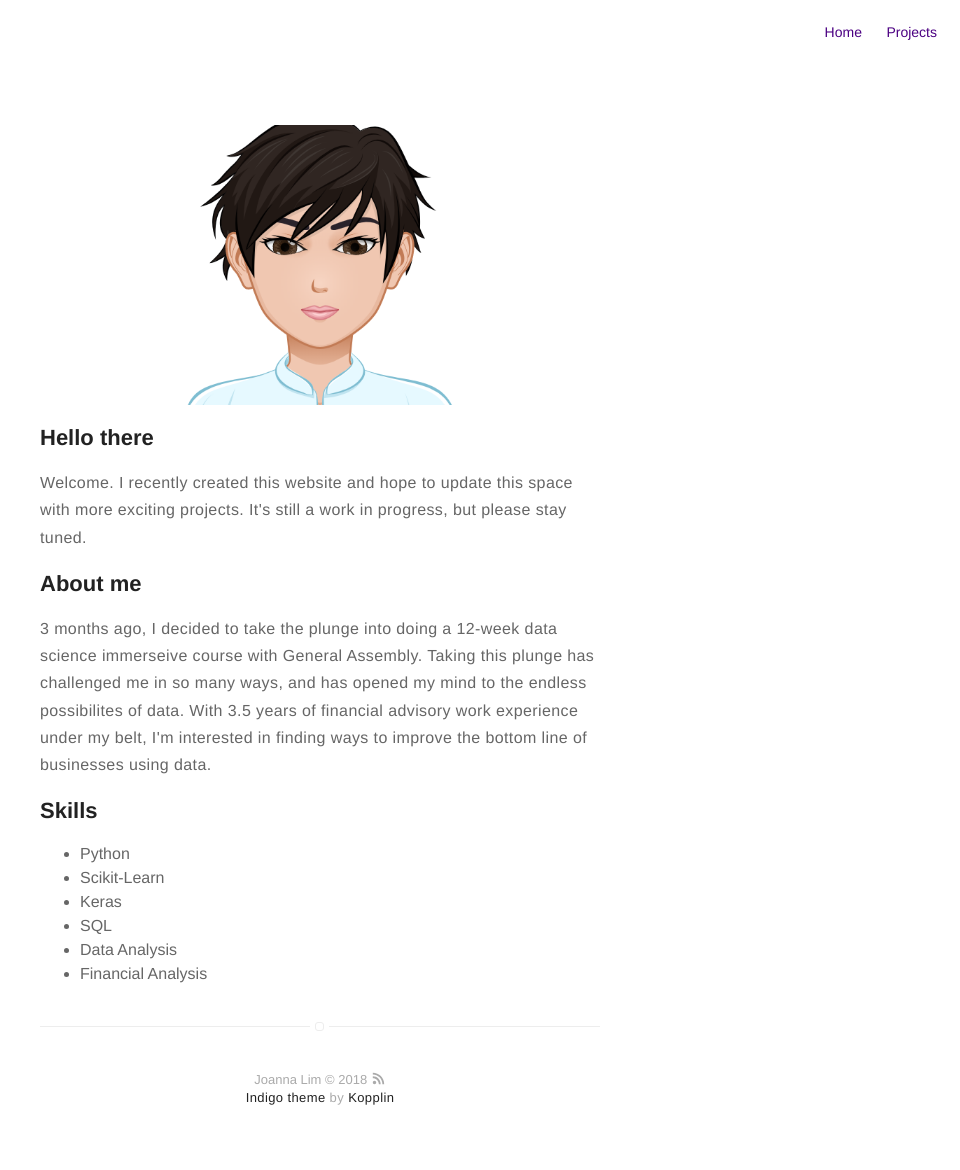
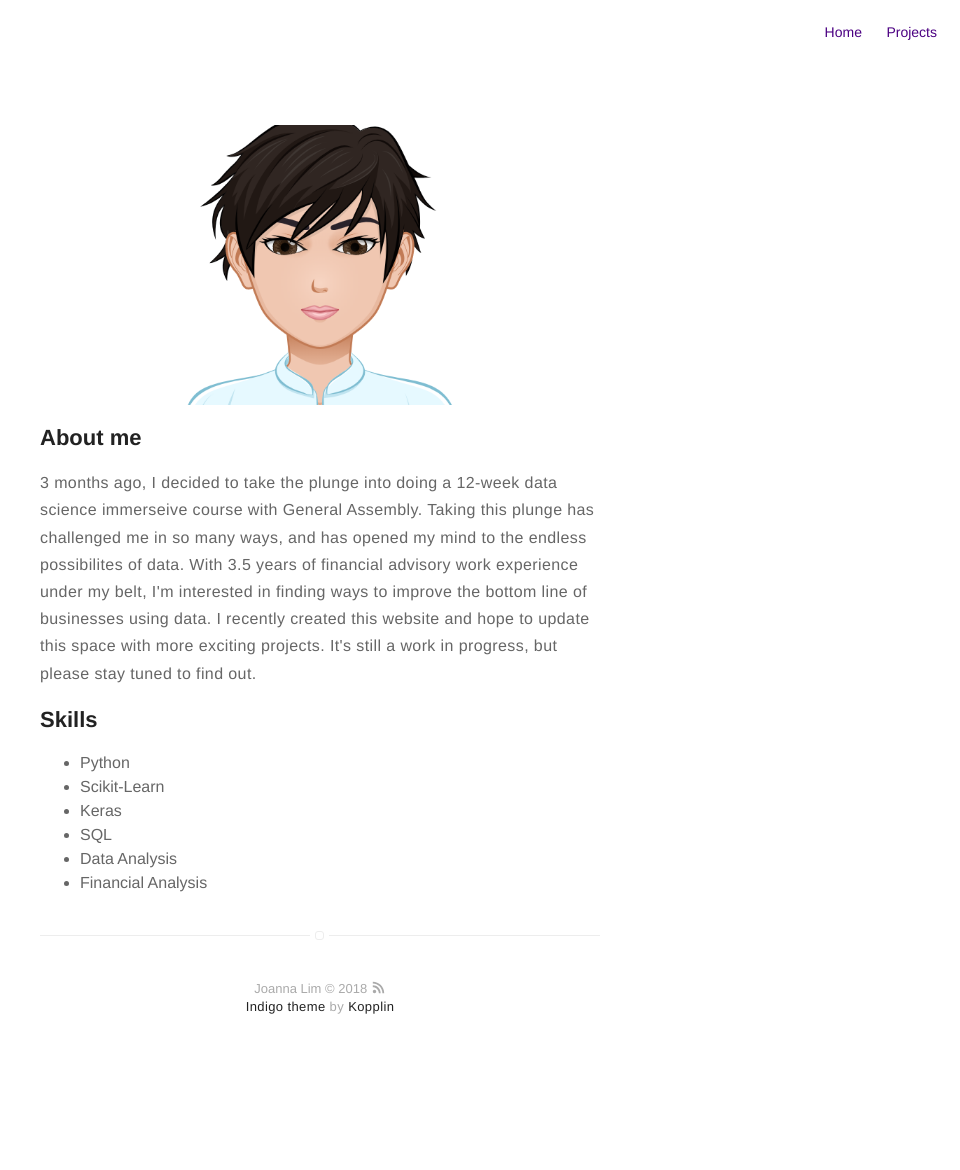
Before and after one commit to jnnlmn/jnnlmn.github.io, a Jekyll site: the page built from about.md, in a window 1280 px wide. Shown: the whole page, without its empty margins (320-1280 px from the left). Built offline with Jekyll 4.4.1, drawn with Linux system fonts in a browser that asks for light colours; after the commit the page ends 1078 px from its top, so only the background shows below that.

Commit message:
Update about.md

```diff
--- a/about.md
+++ b/about.md
@@ -4,11 +4,10 @@ layout: page
 ---
 ![Profile Image]({{ site.url }}/{{ site.picture }})
 
-<h2>Hello there</h2>
-<p>Welcome. I recently created this website and hope to update this space with more exciting projects. It's still a work in progress, but please stay tuned.</p>
+<h2>About me</h2>
+<p>3 months ago, I decided to take the plunge into doing a 12-week data science immerseive course with General Assembly. Taking this plunge has challenged me in so many ways, and has opened my mind to the endless possibilites of data. With 3.5 years of financial advisory work experience under my belt, I'm interested in finding ways to improve the bottom line of businesses using data.
 
-<h2>About me</h2>
-<p>3 months ago, I decided to take the plunge into doing a 12-week data science immerseive course with General Assembly. Taking this plunge has challenged me in so many ways, and has opened my mind to the endless possibilites of data. With 3.5 years of financial advisory work experience under my belt, I'm interested in finding ways to improve the bottom line of businesses using data.</p>
+I recently created this website and hope to update this space with more exciting projects. It's still a work in progress, but please stay tuned to find out.</p>
 
 <h2>Skills</h2>
 
```
